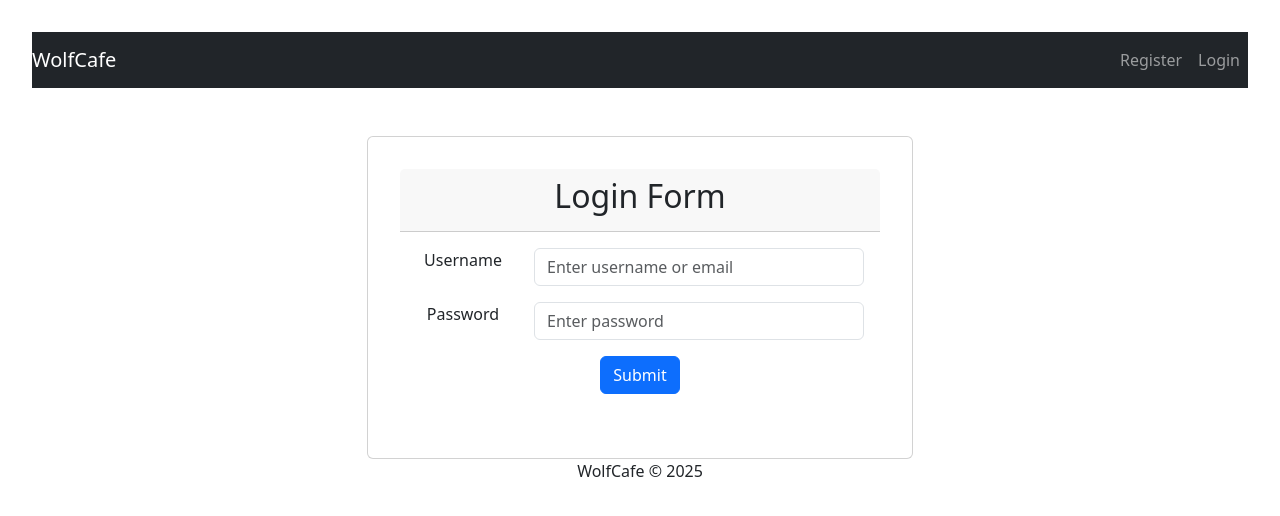
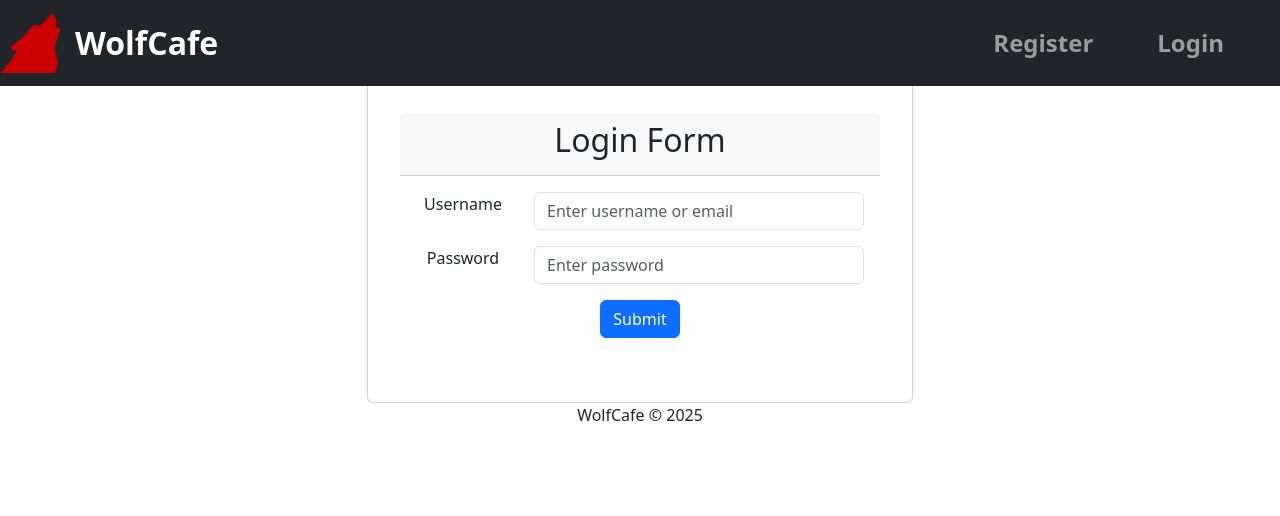
Before and after one commit to dswelam/coffee-maker, a React (Vite) app in the folder wolf-cafe-frontend/: page / in a window 1280 px wide. Shown: the top 516 px of the page. Built offline with nearby package versions, Linux system fonts and the light colour scheme.

Commit message:
Fixed HeaderComponent

```diff
--- a/wolf-cafe-frontend/src/components/HeaderComponent.jsx
+++ b/wolf-cafe-frontend/src/components/HeaderComponent.jsx
@@ -1,11 +1,13 @@
 import React from 'react'
 import { NavLink } from 'react-router-dom'
 import { useNavigate } from 'react-router-dom'
-import { isUserLoggedIn, logout } from '../services/AuthService'
+import { isAdminUser, isStaffUser, isUserLoggedIn, logout } from '../services/AuthService'
 
 const HeaderComponent = () => {
 
 	const isAuth = isUserLoggedIn()
+	const isAdmin = isAdminUser();
+	const isStaff = isStaffUser
 
 	function handleLogout() {
 		logout()
@@ -17,61 +19,100 @@ const HeaderComponent = () => {
 	return (
 		<div>
 			<header>
-            <nav className='navbar navbar-expand-md navbar-dark bg-dark'>
+				<nav className='navbar navbar-expand-md navbar-dark bg-dark w-100 fixed-top'>
 					<div>
-                    <a href='http://localhost:3000' className='navbar-brand'>
+						<a href='http://localhost:3000' className='navbar-brand'
+							style={{ fontWeight: '800', fontSize: '2rem', display: 'flex', alignItems: 'center' }}
+						>
+
+							<img
+								src='/wolf-head.png'
+								alt='Wolf logo'
+								style={{ width: '60px', height: '60px', marginRight: '15px' }}
+							/>
 							WolfCafe
 						</a>
 					</div>
-
 					<div className='collapse navbar-collapse'>
 						<ul className='navbar-nav'>
+							{/*STAFF*/}
+							{
+								isAuth &&
+								<li className='nav-item'>
+									<NavLink to='/items' className='nav-link'
+										style={{ fontSize: '1.5rem', fontWeight: '600', marginLeft: '3rem' }}
+									>Items</NavLink>
+								</li>
+							}
 
-						{/* Items */}
+
+							{/*STAFF OR ADMIN*/}
+							{
+								isAuth && isAdmin &&
+								<li className='nav-item'>
+									<NavLink to='/staff' className='nav-link'
+										style={{ fontSize: '1.5rem', fontWeight: '600', marginLeft: '3rem' }}
+									>Staff Directory</NavLink>
+								</li>
+							}
+							{
+								isAuth && isAdmin &&
+								<li className='nav-item'>
+									<NavLink to='/customers' className='nav-link'
+										style={{ fontSize: '1.5rem', fontWeight: '600', marginLeft: '3rem' }}
+									>Customer Directory</NavLink>
+								</li>
+							}
+							{
+								isAuth && isAdmin &&
+								<li className='nav-item'>
+									<NavLink to='/ingredients' className='nav-link'
+										style={{ fontSize: '1.5rem', fontWeight: '600', marginLeft: '3rem' }}
+									>Inventory</NavLink>
+								</li>
+							}
 							{
 								isAuth && (
 								<li className='nav-item'>
-								<NavLink to='/items' className='nav-link'>Items</NavLink>
+									<NavLink to='/order' className='nav-link'
+										style={{ fontSize: '1.5rem', fontWeight: '600', marginLeft: '3rem' }}
+									>Order</NavLink>
 								</li>
 
 							)}
-
-						{/* UC-11 Order link */}
-						{
-							isAuth && (
-							<li className='nav-item'>
-								<NavLink to='/order' className='nav-link'>Order</NavLink>
-							</li>
-
-						)}
-
 						</ul>
 					</div>
+					<ul className='navbar-nav'>
 
-				<ul className='navbar-nav'>
+
+						{/*FRONT PAGE */}
 						{
-						!isAuth && (
+							!isAuth &&
 							<li className='nav-item'>
-                            <NavLink to='/register' className='nav-link'>Register</NavLink>
+								<NavLink to='/register' className='nav-link' style={{ fontSize: '1.5rem', fontWeight: '600', marginRight: '3rem' }}
+								>Register</NavLink>
 							</li>
+						}
+						{
+							!isAuth &&
+							<li className='nav-item'>
+								<NavLink to='/login' className='nav-link'
+									style={{ fontSize: '1.5rem', fontWeight: '600', marginRight: '3rem' }}
+								>Login</NavLink>
+							</li>
+						}
 
-                    )}
 
+						{/*LOGOUT BUTTON AFTER LOGGED IN*/}
 						{
-						!isAuth && (
+							isAuth &&
 							<li className='nav-item'>
-                            <NavLink to='/login' className='nav-link'>Login</NavLink>
+								<NavLink to='/login' className='nav-link' onClick={handleLogout}
+									style={{ fontSize: '1.5rem', fontWeight: '600', marginRight: '3rem' }}
+								>Logout</NavLink>
 							</li>
+						}
 
-                    )}
-
-                    {
-						isAuth && (
-                        <li className='nav-item'>
-                            <NavLink to='/login' className='nav-link' onClick={handleLogout}>Logout</NavLink>
-                        </li>
-
-                    )}
 					</ul>
 				</nav>
 			</header>
```
Lines whose indentation alone changed are shown as unchanged.
